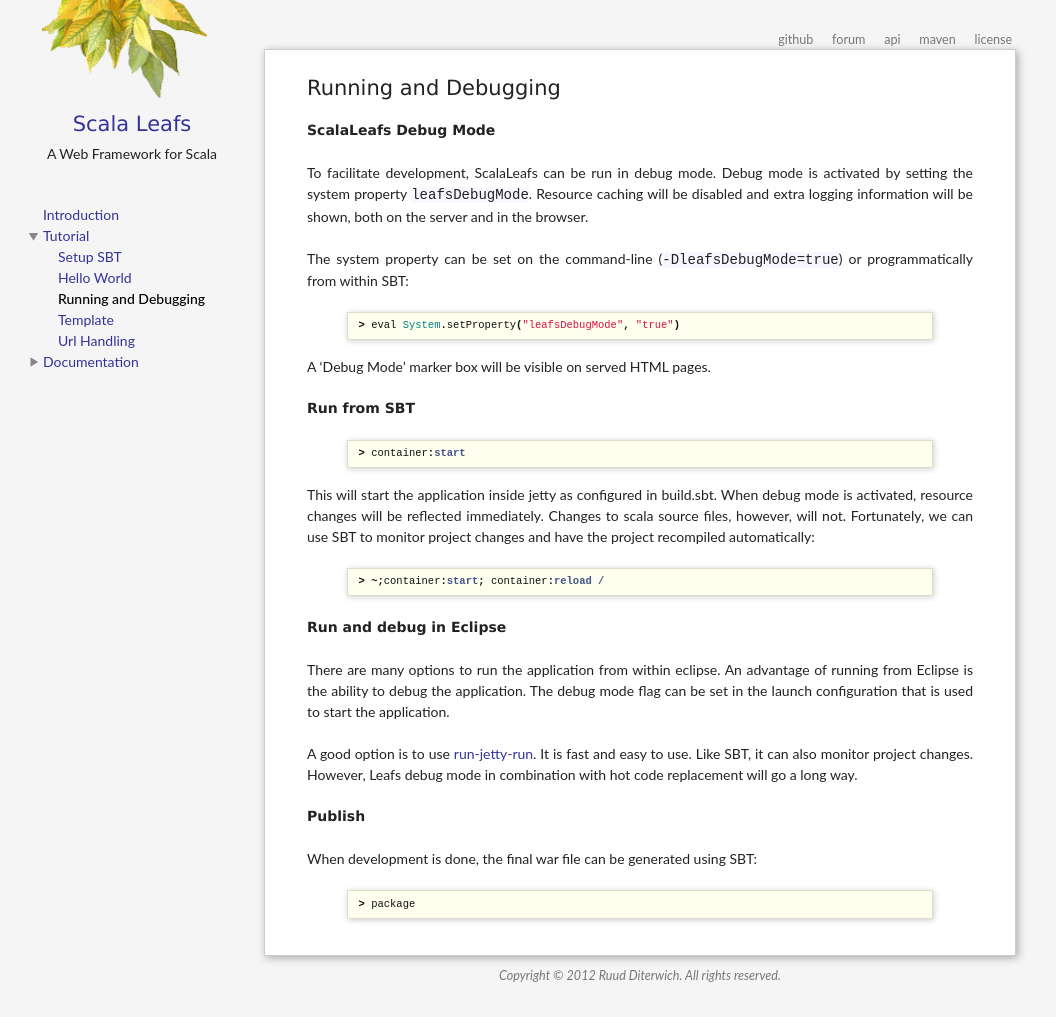
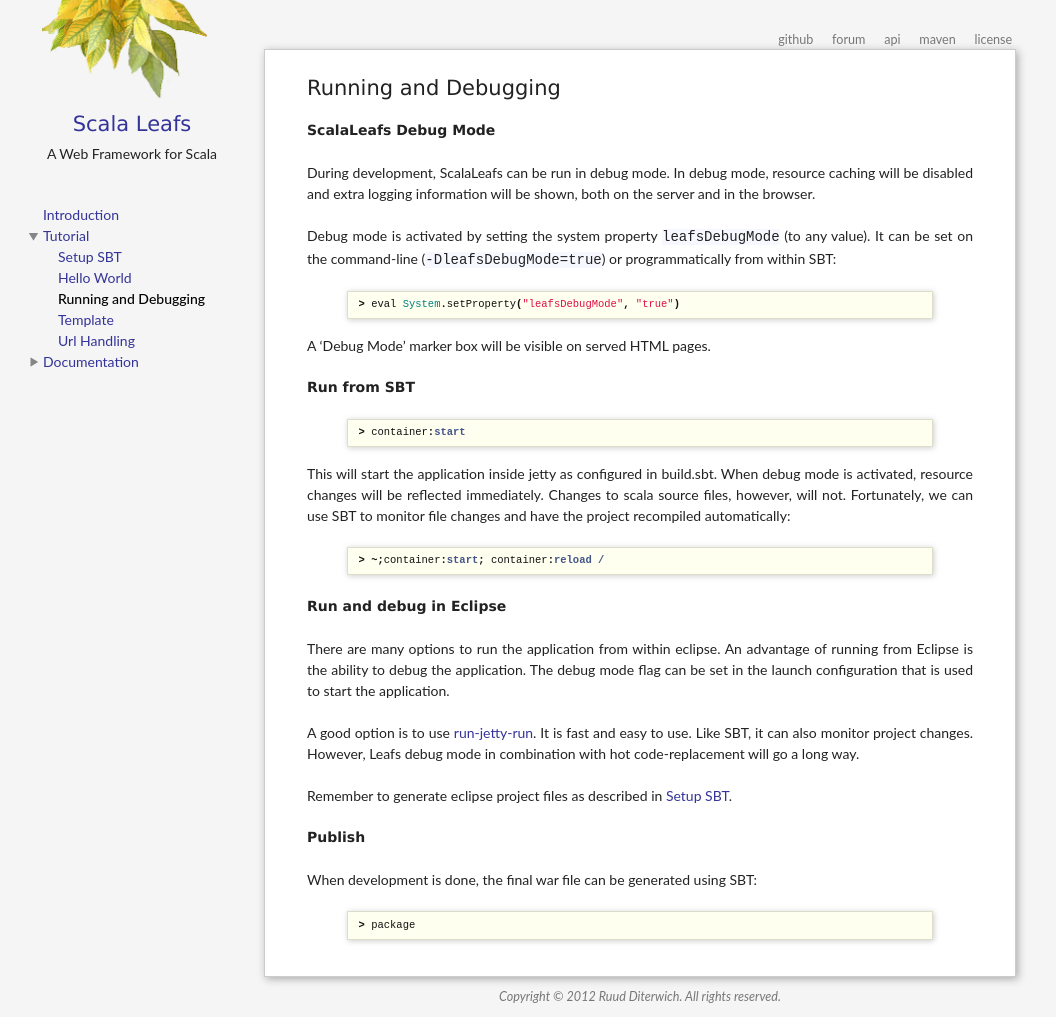
Before and after one commit to scalastuff/scalaleafs, a Jekyll site: the page built from running-debugging.md, in a window 1280 px wide. Shown: the whole page, without its empty margins (0-1056 px from the left). Built offline with Jekyll 4.4.1, drawn with Linux system fonts in a browser that asks for light colours; before the commit the page ends 996 px from its top, so only the background shows below that.

Commit message:
Updated running-debugging.md

```diff
--- a/running-debugging.md
+++ b/running-debugging.md
@@ -5,9 +5,9 @@
 
 ## ScalaLeafs Debug Mode
 
-To facilitate development, ScalaLeafs can be run in debug mode. Debug mode is activated by setting the system property `leafsDebugMode`. Resource caching will be disabled and extra logging information will be shown, both on the server and in the browser.
+During development, ScalaLeafs can be run in debug mode. In debug mode, resource caching will be disabled and extra logging information will be shown, both on the server and in the browser.
 
-The system property can be set on the command-line (`-DleafsDebugMode=true`) or programmatically from within SBT:
+Debug mode is activated by setting the system property `leafsDebugMode` (to any value). It can be set on the command-line (`-DleafsDebugMode=true`) or programmatically from within SBT:
 
 {% highlight scala %}
 > eval System.setProperty("leafsDebugMode", "true")
@@ -21,7 +21,7 @@
 > container:start
 {% endhighlight %}
 
-This will start the application inside jetty as configured in build.sbt. When debug mode is activated, resource changes will be reflected immediately. Changes to scala source files, however, will not. Fortunately, we can use SBT to monitor project changes and have the project recompiled automatically:
+This will start the application inside jetty as configured in build.sbt. When debug mode is activated, resource changes will be reflected immediately. Changes to scala source files, however, will not. Fortunately, we can use SBT to monitor file changes and have the project recompiled automatically:
 
 {% highlight scala %}
 > ~;container:start; container:reload /
@@ -31,8 +31,9 @@
 
 There are many options to run the application from within eclipse. An advantage of running from Eclipse is the ability to debug the application. The debug mode flag can be set in the launch configuration that is used to start the application.
 
-A good option is to use [run-jetty-run](http://code.google.com/p/run-jetty-run/). It is fast and easy to use. Like SBT, it can also monitor project changes. However, Leafs debug mode in combination with hot code replacement will go a long way.
+A good option is to use [run-jetty-run](http://code.google.com/p/run-jetty-run/). It is fast and easy to use. Like SBT, it can also monitor project changes. However, Leafs debug mode in combination with hot code-replacement will go a long way.
 
+Remember to generate eclipse project files as described in [Setup SBT](/setup-sbt.html).
 
 ## Publish
 
```
